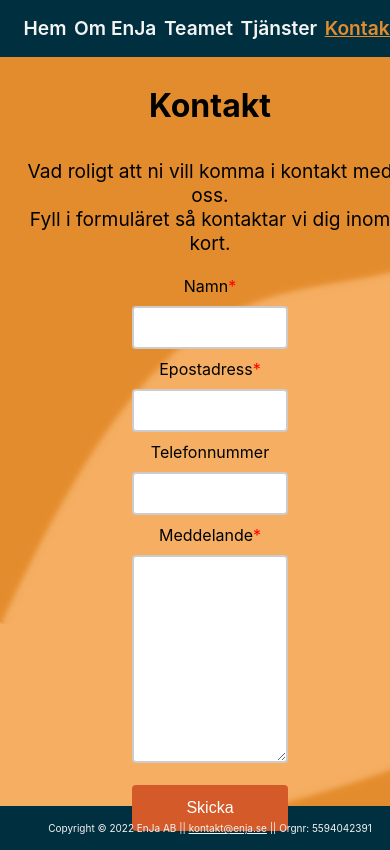
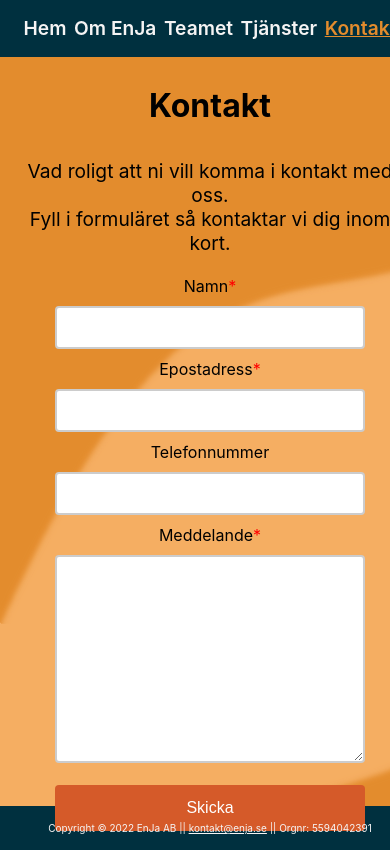
Before and after one commit to Meikyo72/Enja, a React (Vite) app: page /contact in a window 390 px wide. Shown: the top 850 px of the page. Built offline with nearby package versions, Linux system fonts and the light colour scheme.

Commit message:
adpted contact form for mobile device

```diff
--- a/src/App.css
+++ b/src/App.css
@@ -526,6 +526,11 @@ body {
   width: 40%;
   margin: 0 auto;
 }
+@media screen and (max-width: 768px) {
+  .form-container {
+    width: 80%;
+  }
+}
 .form-container input[type=text], input[type=email], input[type=tel], textarea {
   width: 100%;
   padding: 12px 20px;
```
